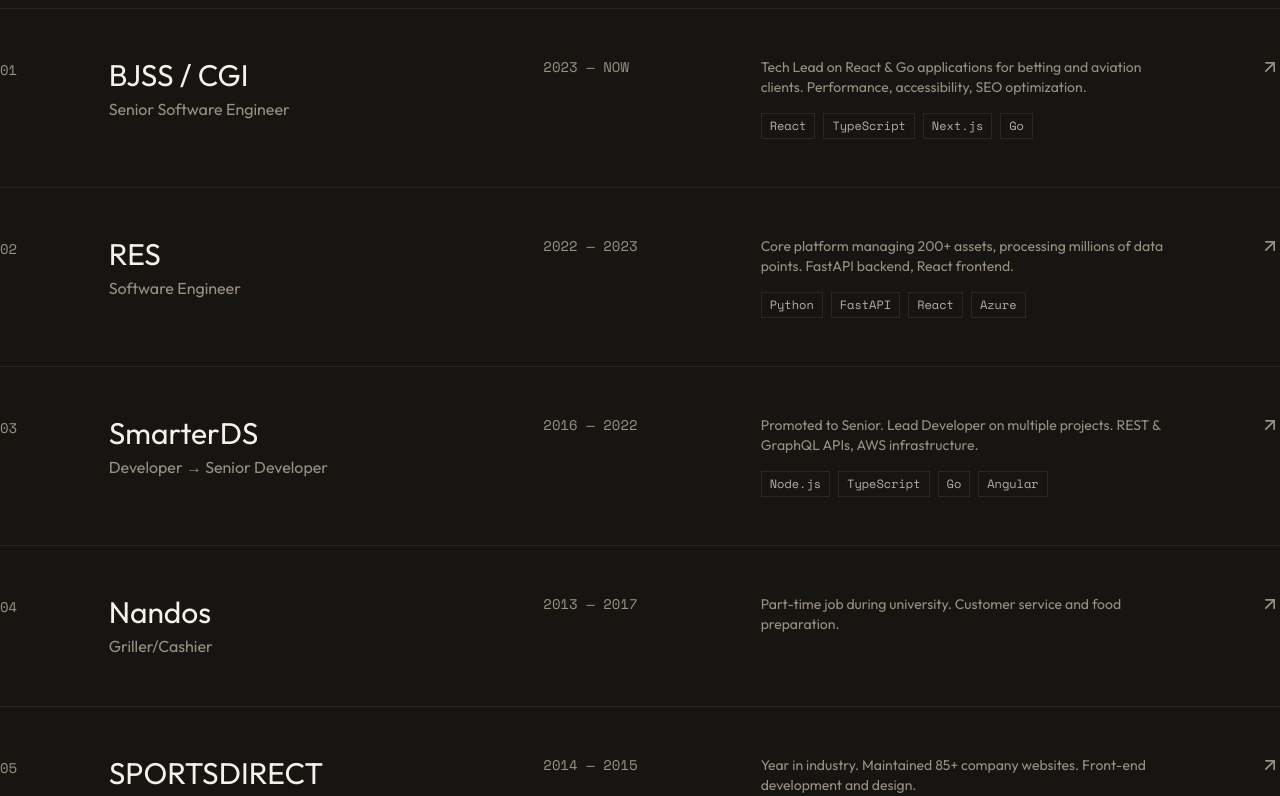
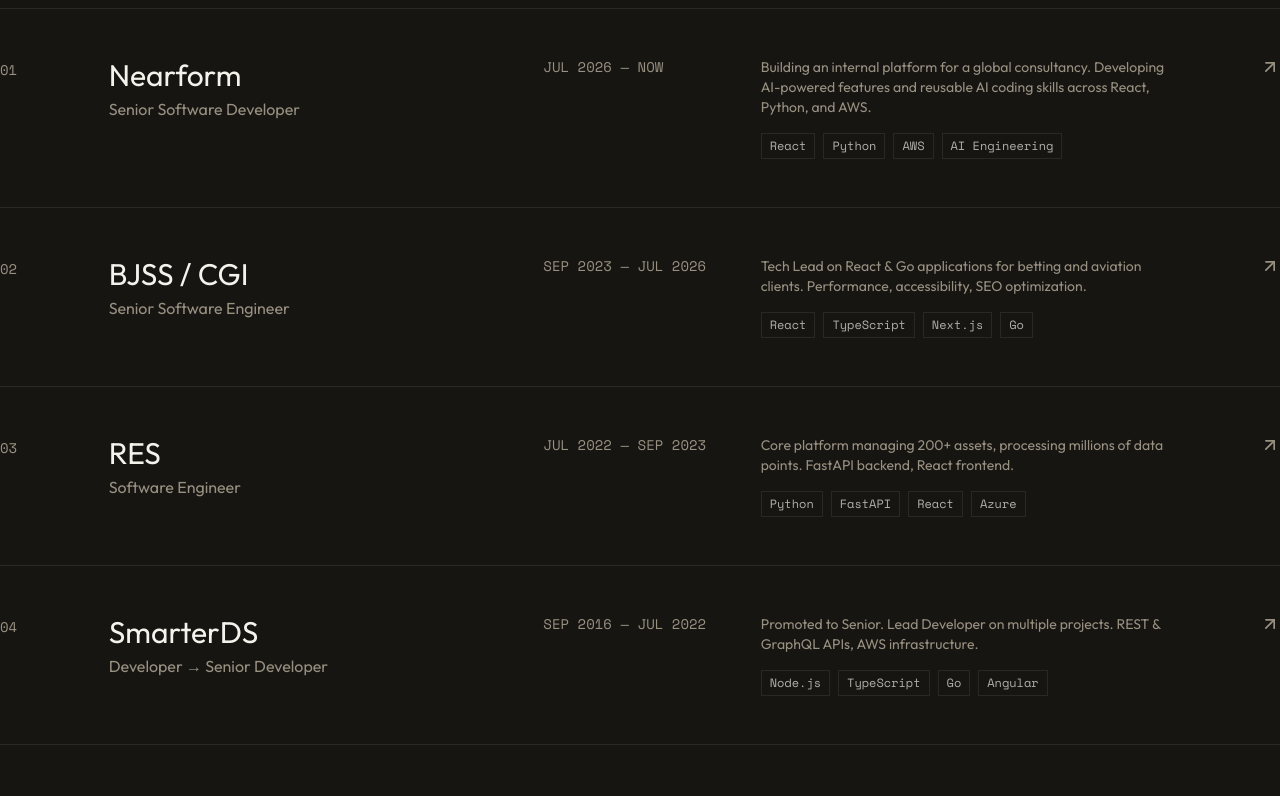
Before and after one commit to bhopalg/portfolio, a Next.js app: page / in a window 1280 px wide. Shown: the part 1800-2596 px from the top of the page. Built offline with nearby package versions, Linux system fonts and the light colour scheme.

Commit message:
feat: update work experience section with new role at Nearform and adjust previous positions

```diff
--- a/components/Experience.tsx
+++ b/components/Experience.tsx
@@ -6,49 +6,59 @@
   const experiences = [
     {
       num: "01",
+      company: "Nearform",
+      role: "Senior Software Developer",
+      period: "JUL 2026 — NOW",
+      description:
+        "Building an internal platform for a global consultancy. Developing AI-powered features and reusable AI coding skills across React, Python, and AWS.",
+      tech: ["React", "Python", "AWS", "AI Engineering"],
+      href: "https://www.nearform.com",
+    },
+    {
+      num: "02",
       company: "BJSS / CGI",
       role: "Senior Software Engineer",
-      period: "2023 — NOW",
+      period: "SEP 2023 — JUL 2026",
       description:
         "Tech Lead on React & Go applications for betting and aviation clients. Performance, accessibility, SEO optimization.",
       tech: ["React", "TypeScript", "Next.js", "Go", "Python", "AWS"],
       href: "https://www.cgi.com",
     },
     {
-      num: "02",
+      num: "03",
       company: "RES",
       role: "Software Engineer",
-      period: "2022 — 2023",
+      period: "JUL 2022 — SEP 2023",
       description:
         "Core platform managing 200+ assets, processing millions of data points. FastAPI backend, React frontend.",
       tech: ["Python", "FastAPI", "React", "Azure", "Vite"],
       href: "https://www.res-group.com",
     },
     {
-      num: "03",
+      num: "04",
       company: "SmarterDS",
       role: "Developer → Senior Developer",
-      period: "2016 — 2022",
+      period: "SEP 2016 — JUL 2022",
       description:
         "Promoted to Senior. Lead Developer on multiple projects. REST & GraphQL APIs, AWS infrastructure.",
       tech: ["Node.js", "TypeScript", "Go", "Angular", "React", "Terraform"],
       href: "https://smarterds.com",
     },
     {
-      num: "04",
+      num: "05",
       company: "Nandos",
       role: "Griller/Cashier",
-      period: "2013 — 2017",
+      period: "AUG 2013 — AUG 2017",
       description:
         "Part-time job during university. Customer service and food preparation.",
       tech: [],
       href: "https://www.nandos.co.uk",
     },
     {
-      num: "05",
+      num: "06",
       company: "SPORTSDIRECT",
       role: "Web Designer",
-      period: "2014 — 2015",
+      period: "JUN 2014 — JUL 2015",
       description:
         "Year in industry. Maintained 85+ company websites. Front-end development and design.",
       tech: ["JavaScript", "Bootstrap", "DotNetNuke"],
```
Also changed, not shown: 1 other file (tests, documents, lock files or other folders).
